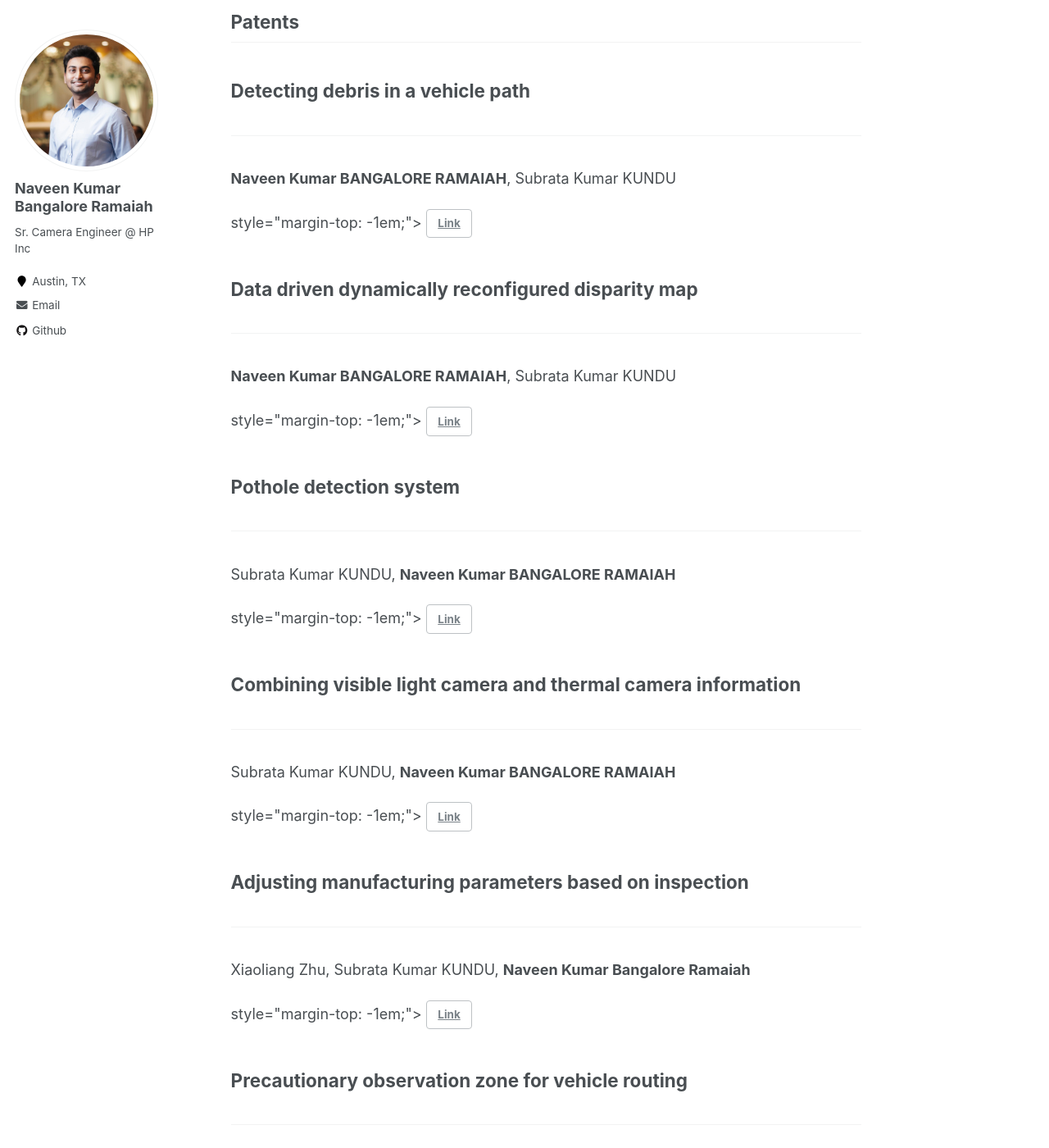
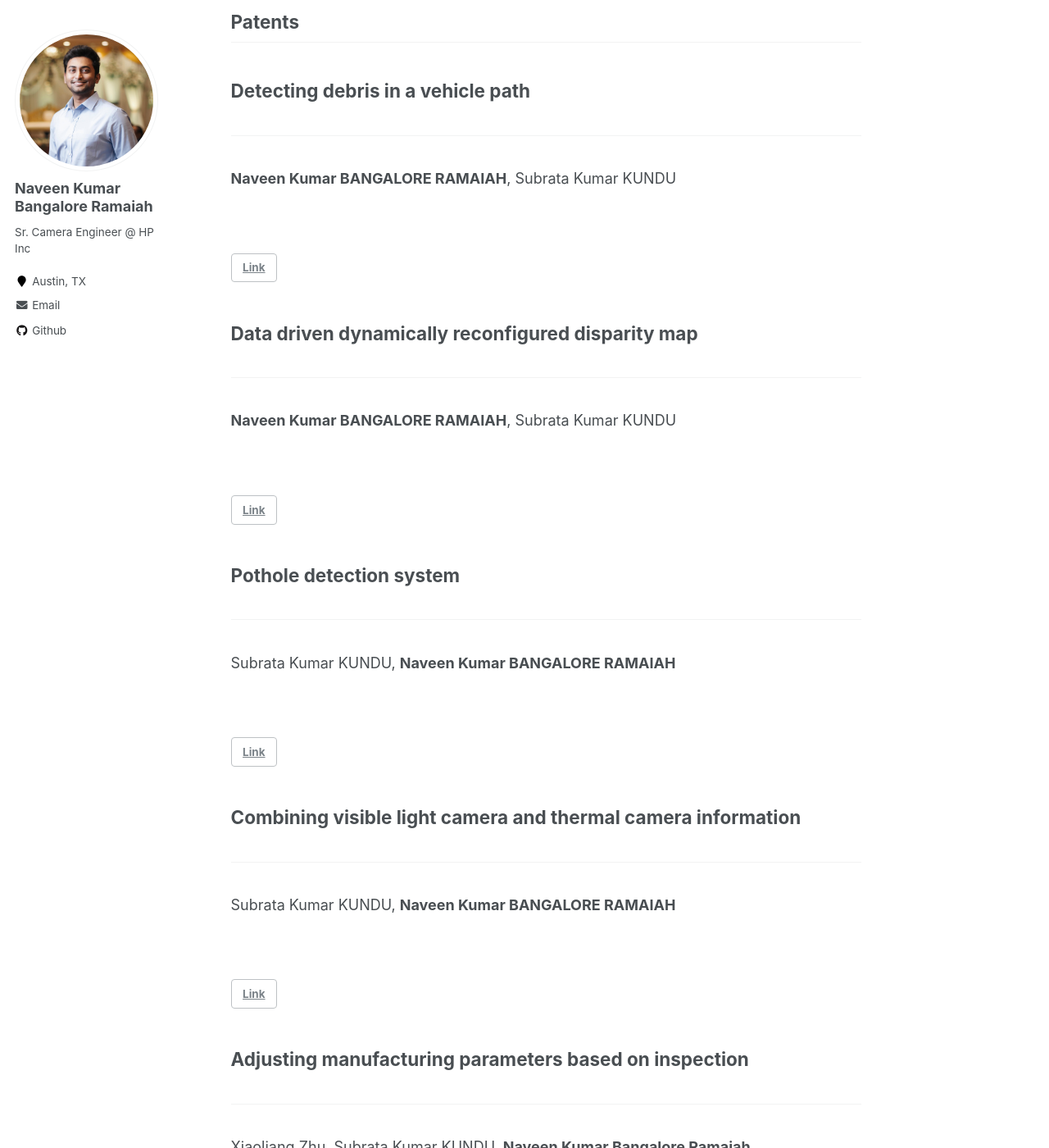
Before and after one commit to naveen-bangalore/nbangalore.github.io, a Jekyll site: the page built from index.html, in a window 1280 px wide and 1400 px high, scrolled down 1459 px. Shown: the whole window at 82% size. Built offline with Jekyll 4.4.1, drawn with Linux system fonts in a browser that asks for light colours; some of the changed text lies outside the part shown.

Commit message:
Update patents-single.html

```diff
--- a/_includes/patents-single.html
+++ b/_includes/patents-single.html
@@ -10,8 +10,8 @@
       <h2 class="patents__item-title" itemprop="headline">
         {{ patents.title | markdownify }}
       </h2>
-      <br style="margin-top: -1em;">{{ patents.inventors | markdownify | remove: '<br>' | remove: '</br>'}}
-       style="margin-top: -1em;">
+      <br style="margin-top: -1em;">{{ patents.inventors | markdownify | remove: '<br>' | remove: '</br>'}}</br>
+       <br style="margin-top: -1em;">
         {% for link in patents.links %}
           {{ link | markdownify | remove: '<p>' | remove: '</p>'}}
         {% endfor %}
```
